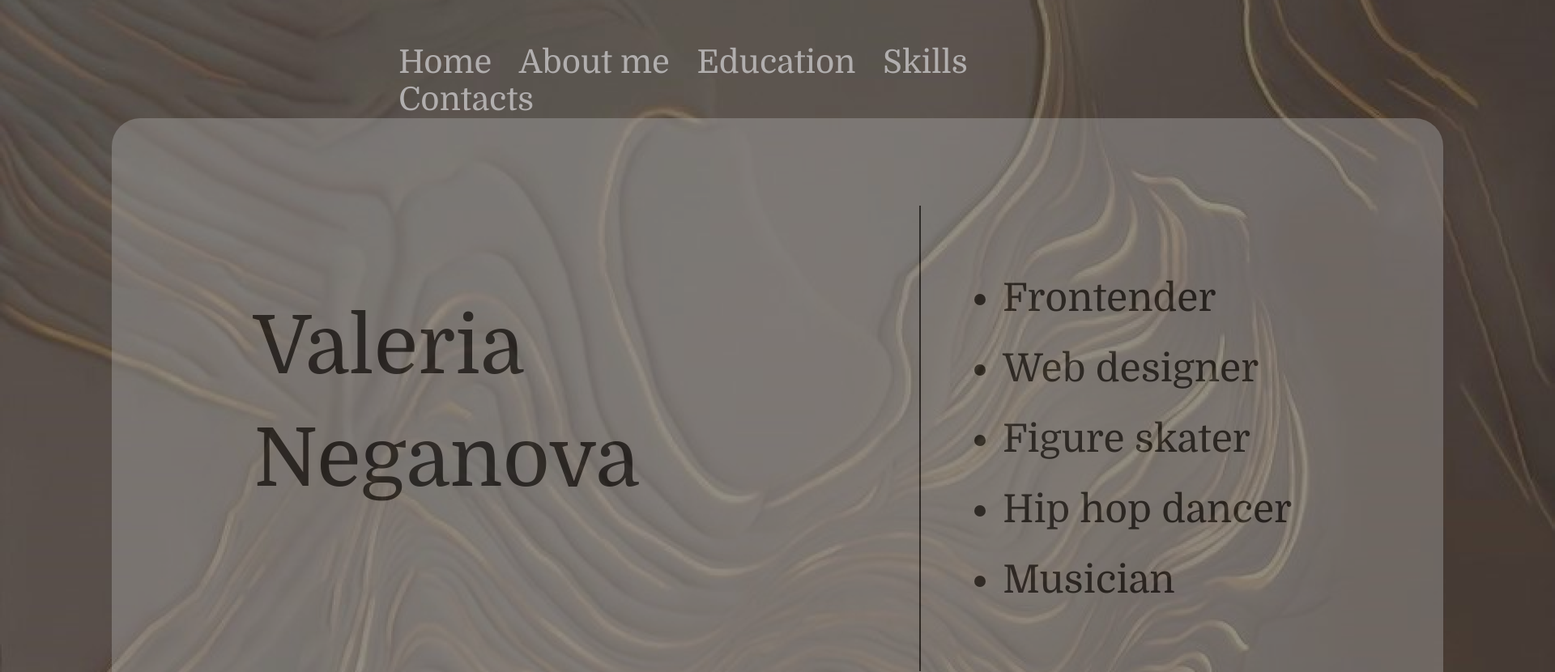
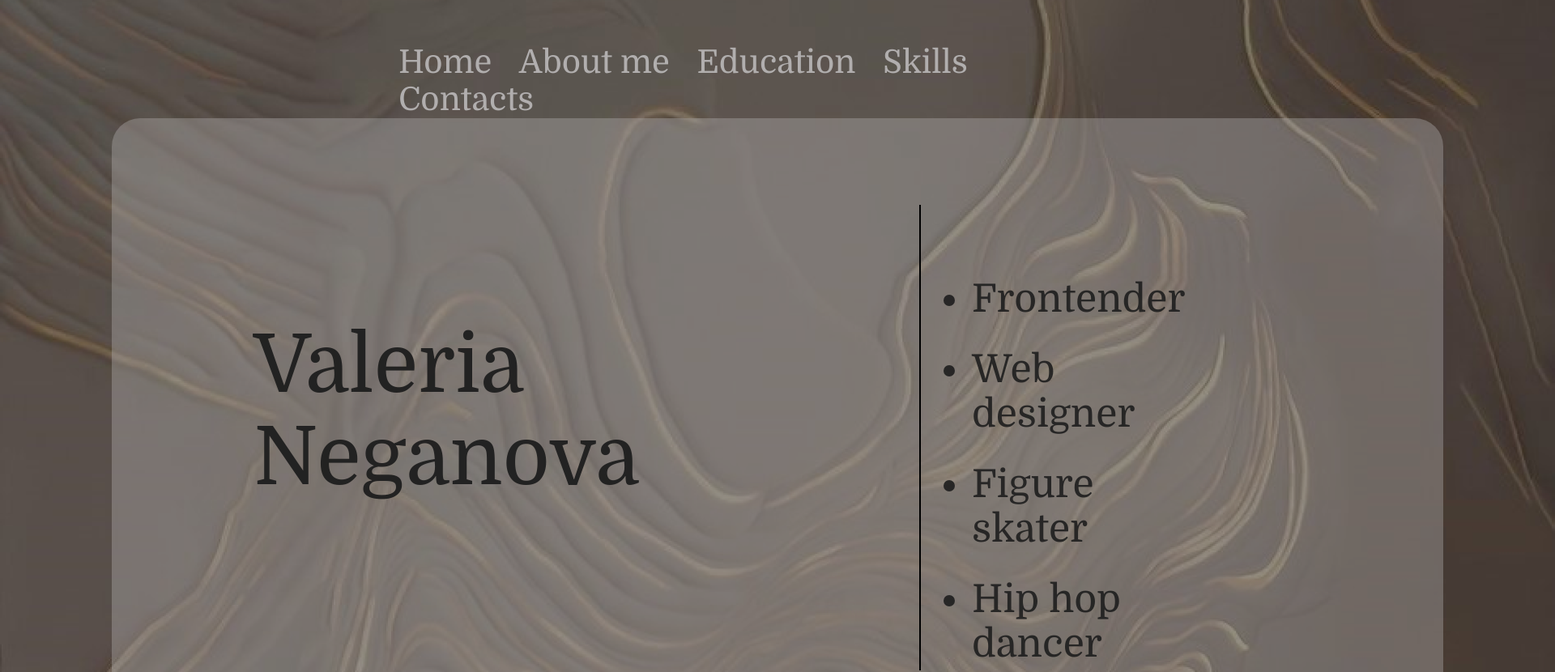
Before and after one commit to Leryamerlennn/Portfolio, a plain HTML site: page index.html in a window 1280 px wide. Shown: the top 830 px of the page at 81% size, 1920 px wide, since content can reach past the window. Drawn offline with Linux system fonts and the light colour scheme.

Commit message:
done 1 page

```diff
--- a/index.html
+++ b/index.html
@@ -29,10 +29,10 @@
     <img class="main_photo"  src="src/photo.png" alt="">
     <div class="container">
         <!--Field for text-->
-        <div class="Rectangle_background">
+        <div class="Rectangle_background"></div>
         <div class="text_name">
-                <span class="name">Valeria</span>
-                <span class="surname">Neganova</span>
+            <span >Valeria</span>
+            <span >Neganova</span>
         </div>
 
         <div class="line"></div>
@@ -47,8 +47,6 @@
             </ul>
         </div>
 
-        </div>
-
 
 
     </div>
--- a/style.css
+++ b/style.css
@@ -5,13 +5,7 @@
     height: 1080px;
 
 }
-.name, .surname{
-    color: #1E1E1E;
 
-}
-.frontender, .designer, .skater, .dancer, .music{
-    color: #1E1E1E;
-}
 .Rectangle_background{
     width: 1644px;
     height: 814px;
@@ -43,20 +37,21 @@
     text-decoration: none;
 }
 
-.text_name span{
+.text_name {
     display: flex;
     flex-flow: column;
-    color: revert;
-    font-family: Domine,serif;
+    margin-top: 46px;
+    left: 313px;
+    top: 348px;
+    color: #1E1E1E;
+    font-family: Domine, serif;
     font-size: 100px;
     font-style: normal;
     font-weight: 400;
     line-height: normal;
+    opacity: 0.95;
+    position: absolute;
 
-    position: relative;
-    left: 175px;
-    top: 200px;
-    margin-top: 25px;
 }
 
 
@@ -64,25 +59,28 @@
     width: 2px;
     height: 575px;
     background: #000;
-    position: relative;
-    left: 997px;
-    top: -170px;
+    position: absolute;
+    left: 1135px;
+    top: 253px;
 }
 .text_occupation {
-    left: 1100px;
-    top: -690px;
-    position: relative;
+    left: 1200px;
+    top: 310px;
+    position: absolute;
 }
+
+
 .text_occupation ul li {
     margin-top: 32px;
     list-style: disc;
 
 }
 .frontender, .designer, .skater, .dancer, .music{
+    color: #1E1E1E;
     font-family: Domine, serif;
     font-size: 48px;
     font-style: normal;
     font-weight: 400;
     line-height: normal;
-    color: revert;
+    opacity: 0.9;
 }
```
Lines whose indentation alone changed are shown as unchanged.
